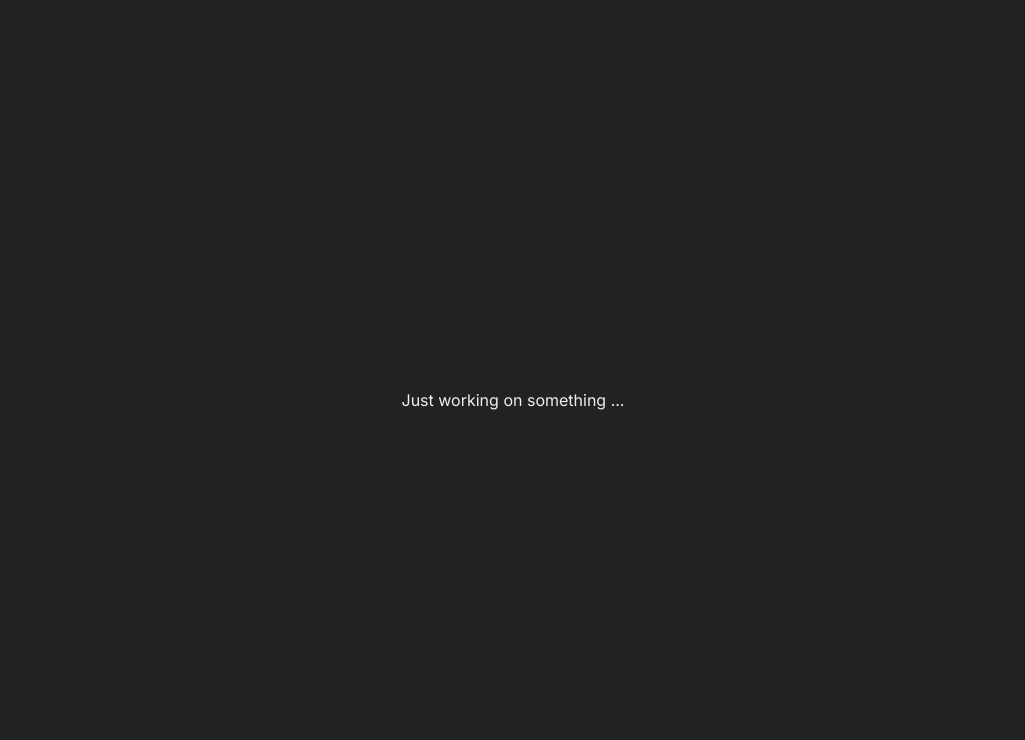
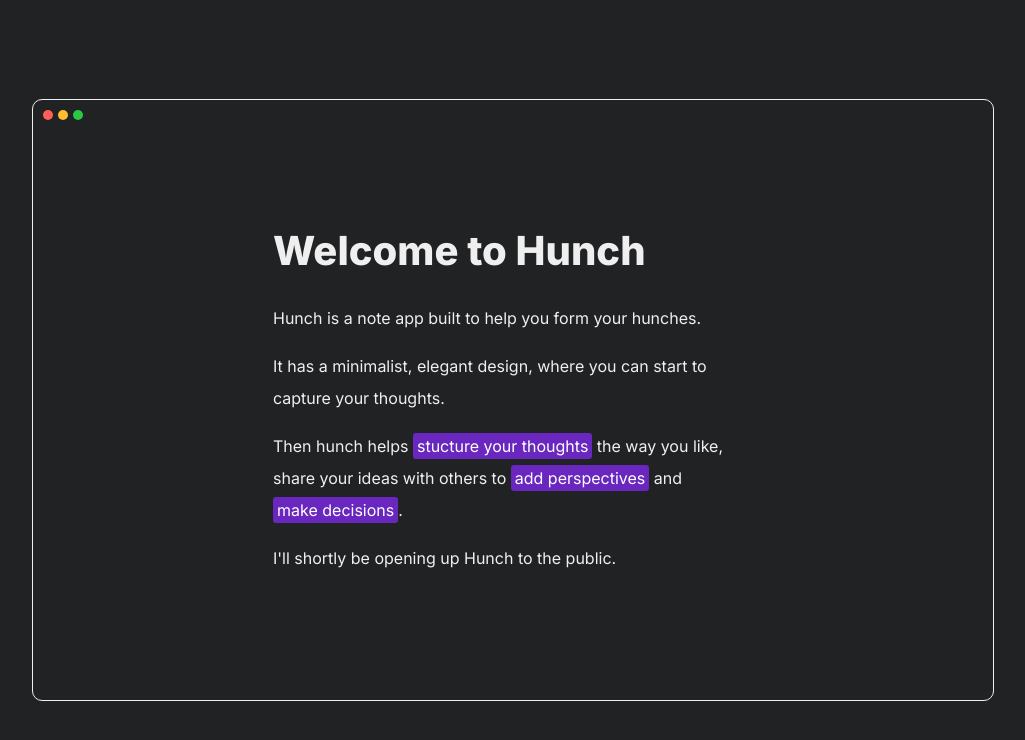
Before and after one commit to mattayersnz/hunchpublic, a React (Create React App) app: page / in a window 1280 px wide. Shown: the top 740 px of the page, without its empty margins (127-1152 px from the left). Built offline with nearby package versions, Linux system fonts and the light colour scheme; the HTML template or start-up script is replaced by a standard one.

Commit message:
first version of the hunch page

```diff
--- a/package.json
+++ b/package.json
@@ -10,6 +10,7 @@
     "react": "^18.2.0",
     "react-dom": "^18.2.0",
     "react-scripts": "5.0.1",
+    "styled-components": "^5.3.9",
     "web-vitals": "^2.1.4"
   },
   "scripts": {
--- a/src/App.css
+++ /dev/null
@@ -1,38 +0,0 @@
-.App {
-  text-align: center;
-}
-
-.App-logo {
-  height: 40vmin;
-  pointer-events: none;
-}
-
-@media (prefers-reduced-motion: no-preference) {
-  .App-logo {
-    animation: App-logo-spin infinite 20s linear;
-  }
-}
-
-.App-header {
-  background-color: #282c34;
-  min-height: 100vh;
-  display: flex;
-  flex-direction: column;
-  align-items: center;
-  justify-content: center;
-  font-size: calc(10px + 2vmin);
-  color: white;
-}
-
-.App-link {
-  color: #61dafb;
-}
-
-@keyframes App-logo-spin {
-  from {
-    transform: rotate(0deg);
-  }
-  to {
-    transform: rotate(360deg);
-  }
-}
--- a/src/App.js
+++ b/src/App.js
@@ -1,11 +1,69 @@
-import './App.css';
+import styled from 'styled-components';
+import HunchEditor from './HunchEditor';
 
 function App() {
   return (
     <div className="App">
-      <p>Just working on something ...</p>
+      <HunchFrame>
+        <ThreeDots />
+        <HunchEditor />
+      </HunchFrame>
     </div>
   );
 }
 
+const HunchFrame = styled.div`
+  height: 75vh;
+  width: 75vw;
+  border: 1px solid #efefef;
+  border-radius: 10px;
+
+  @media (max-width: 768px) {
+    height: 100vh;
+    width: 100vw;
+    border: none;
+    margin-bottom: 50px;
+  }
+`;
+
+const DotsContainer = styled.div`
+  position: relative;
+  top: 10px;
+  left: 10px;
+  display: flex;
+  align-items: center;
+  justify-content: space-between;
+  width: 40px;
+
+  @media (max-width: 1080px) {
+    display: none;
+  }
+`;
+
+const Dot = styled.div`
+  width: 10px;
+  height: 10px;
+  border-radius: 50%;
+`;
+
+const RedDot = styled(Dot)`
+  background-color: #ff5f57;
+`;
+
+const YellowDot = styled(Dot)`
+  background-color: #febc2e;
+`;
+
+const GreenDot = styled(Dot)`
+  background-color: #28c840;
+`;
+
+const ThreeDots = () => (
+  <DotsContainer>
+    <RedDot />
+    <YellowDot />
+    <GreenDot />
+  </DotsContainer>
+);
+
 export default App;
--- /dev/null
+++ b/src/HunchEditor.js
@@ -0,0 +1,69 @@
+import React from 'react';
+import styled from 'styled-components';
+
+const HunchEditor = () => (
+  <HunchEditorContainer>
+
+    <Heading>Welcome to Hunch</Heading>
+
+    <Paragraph>
+      Hunch is a note app built to help you form your hunches.
+    </Paragraph>
+    <Paragraph>
+      It has a minimalist, elegant design, where you can start to capture your thoughts.
+    </Paragraph>
+    <Paragraph>
+      Then hunch helps <HunchLink>stucture your thoughts</HunchLink> the way you like,
+      share your ideas with others to <HunchLink> add perspectives </HunchLink> and <HunchLink> make decisions </HunchLink>.
+    </Paragraph>
+
+    <Paragraph>
+      I'll shortly be opening up Hunch to the public.
+    </Paragraph>
+
+  </HunchEditorContainer>
+);
+
+const HunchEditorContainer = styled.div`
+  position: relative;
+  top: 15%;
+  left: 25%;
+  height: 80%;
+  width: 50%;
+
+  @media (max-width: 768px) {
+    left: 20%;
+    width: 60%;
+    height: 100%;
+    padding-bottom: 100px;
+  }
+`;
+
+const Heading = styled.h1`
+  font-size: 2.5em;
+  font-weight: 800;
+  line-height: 1.2;
+
+  @media (max-width: 768px) {
+    padding-bottom: 20px;
+  }
+`;
+
+const Paragraph = styled.p`
+  line-height: 2;
+`;
+
+
+const HunchLink = styled.div`
+  padding: 1px 4px;
+  background: #6A27BF;
+  color: white;
+  border-radius: 3px;
+  cursor: pointer;
+  display: inline-block;
+  text-decoration: inherit;
+  white-space: normal;
+  line-height: 1.5;
+`;
+
+export default HunchEditor;
```
Also changed, not shown: 1 other file (tests, documents, lock files or other folders).
